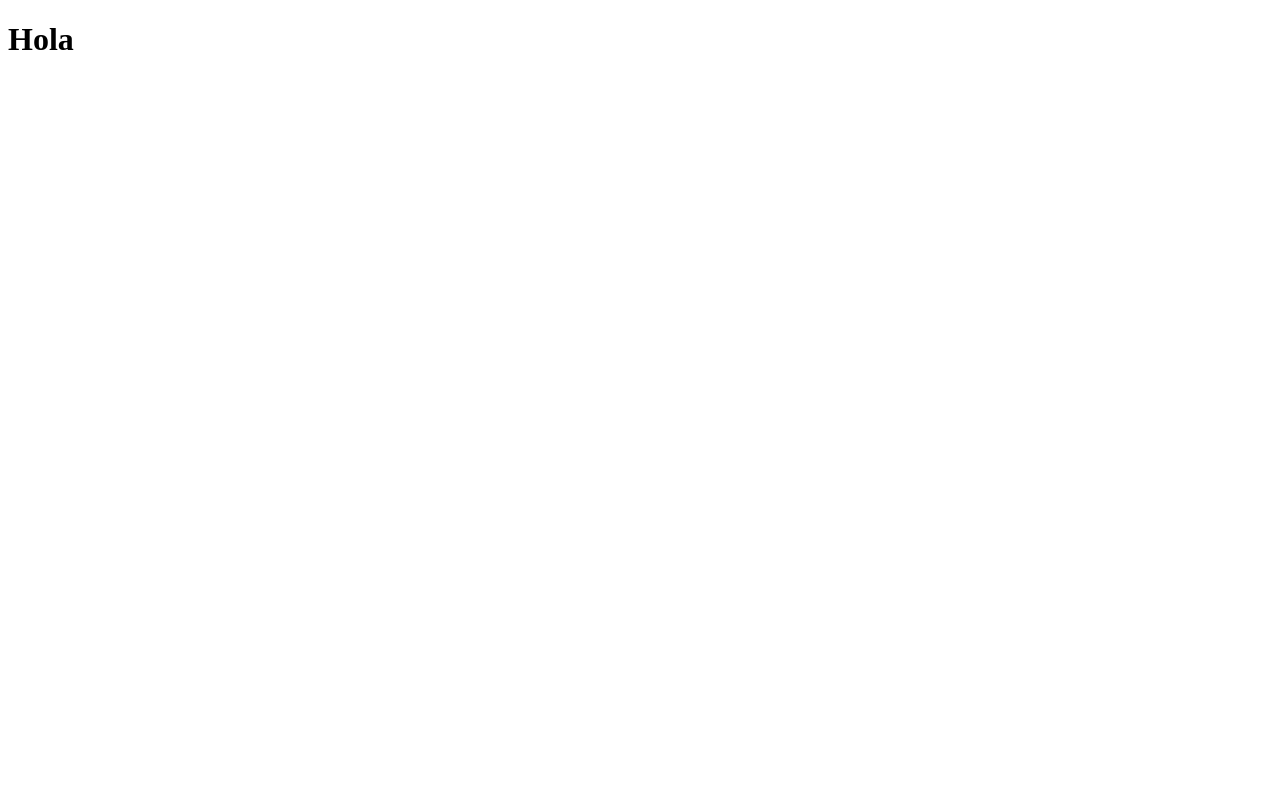
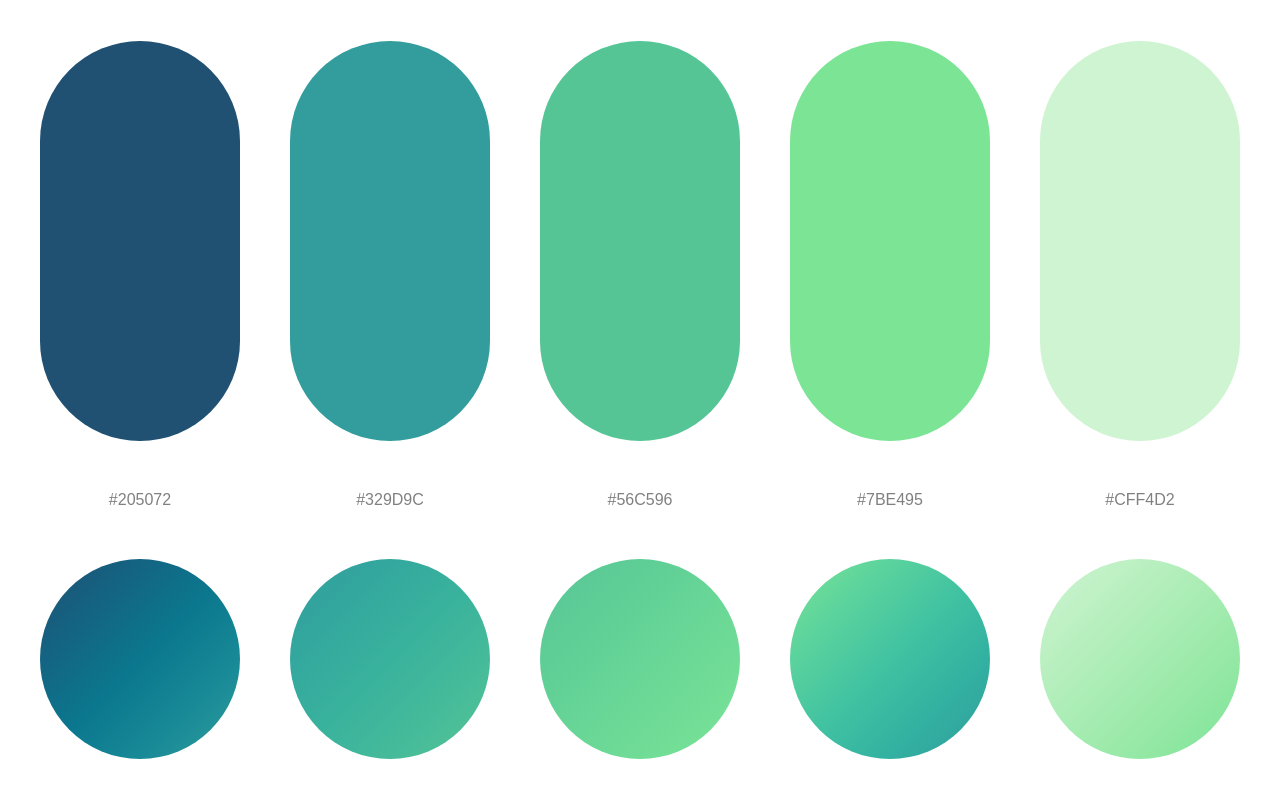
Before and after one commit to iglesiascarlos/SassColoresCarlos, a plain HTML site: page public/index.html in a window 1280 px wide. Drawn offline with Linux system fonts and the light colour scheme.

Commit message:
proyecto finalizado, pruebas con @each, hover, draken(), y sass

```diff
--- a/public/index.html
+++ b/public/index.html
@@ -1,13 +1,39 @@
 <!DOCTYPE html>
 <html lang="en">
-<head>
-    <meta charset="UTF-8">
-    <meta http-equiv="X-UA-Compatible" content="IE=edge">
-    <meta name="viewport" content="width=device-width, initial-scale=1.0">
+  <head>
+    <meta charset="UTF-8" />
+    <meta http-equiv="X-UA-Compatible" content="IE=edge" />
+    <meta name="viewport" content="width=device-width, initial-scale=1.0" />
     <title>Document</title>
-    <link rel="stylesheet" href="./css/main.css">
-</head>
-<body>
-    <h1>Hola</h1>
-</body>
+    <link rel="stylesheet" href="./css/main.css" />
+  </head>
+  <body>
+    <main>
+        <div>
+            <div class="caja pildora1"></div>
+            <p class="texto">#205072</p>
+            <div class="circulo circulo1"></div>
+        </div>
+        <div>
+            <div class="caja pildora2"></div>
+            <p class="texto">#329D9C</p>
+            <div class="circulo circulo2"></div>
+        </div>
+        <div>
+            <div class="caja pildora3"></div>
+            <p class="texto">#56C596</p>
+            <div class="circulo circulo3"></div>
+        </div>
+        <div>
+            <div class="caja pildora4"></div>
+            <p class="texto">#7BE495</p>
+            <div class="circulo circulo4"></div>
+        </div>
+        <div>
+            <div class="caja pildora5"></div>
+            <p class="texto">#CFF4D2</p>
+            <div class="circulo circulo5"></div>
+        </div>
+    </main>
+  </body>
 </html>
--- a/src/sass/abstracts/_variables.scss
+++ b/src/sass/abstracts/_variables.scss
@@ -1,3 +1,19 @@
 /* ********* */
 /* @VARIABLES */
 /* ********* */
+
+$colores: (
+    pildora1: #205072,
+    pildora2: #329D9C,
+    pildora3: #56c596,
+    pildora4: #7be495,
+    pildora5: #cff4d2
+);
+
+$circulos: (
+    circulo1: linear-gradient(to right bottom, #205072, #146382, #0b778e, #188a97, #329d9c),
+    circulo2: linear-gradient(to right bottom, #329d9c, #33a79e, #39b29d, #46bb9a, #56c596),
+    circulo3: linear-gradient(to right bottom, #56c596, #5ecd96, #67d596, #70dc96, #7be495),
+    circulo4: linear-gradient(to right bottom, #7be495, #5bd39d, #41c2a1, #32b0a1, #329d9c),
+    circulo5: linear-gradient(to right bottom, #cff4d2, #bcf0c2, #a8ecb3, #93e8a4, #7be495),
+);
--- a/src/sass/main.scss
+++ b/src/sass/main.scss
@@ -14,6 +14,8 @@
 // COMPONENTS
 @import 'components/buttons';
 @import 'components/banner';
+@import 'components/circulo';
+@import 'components/pildora';
 
 // LAYOUTS
 @import 'layout/header';
--- a/src/sass/pages/_home.scss
+++ b/src/sass/pages/_home.scss
@@ -1,3 +1,20 @@
 /* ********* */
 /* @HOME */
 /* ********* */
+
+main{
+    height: 100vh;
+    width: 100vw;
+    display: flex;
+    align-items: center;
+    justify-content: center;
+    gap: 50px;
+    text-align: center;
+}
+
+p{
+    margin: 50px 0 50px 0;
+    font-family: sans-serif;
+    color: grey;
+    font-weight: 500;
+}
```
Also changed, not shown: public/css/main.css, 2 other files.
